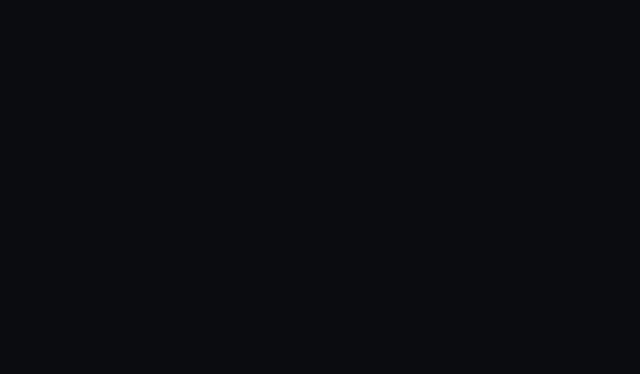
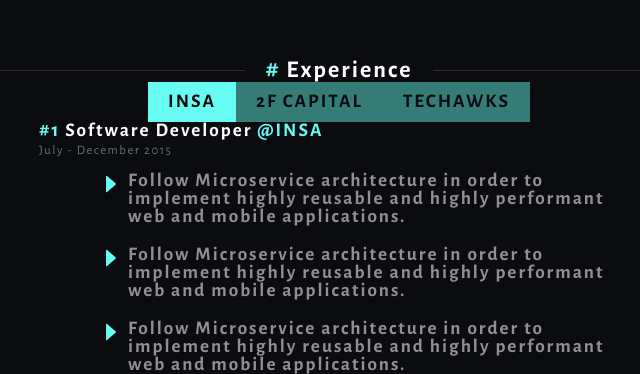
Before and after one commit to NatiG100/portfolio, a React (Create React App) app: page / in a window 1280 px wide. Shown: the part 2666-3040 px from the top of the page, without its empty margins (301-941 px from the left). Before the commit the page ends 2240 px from the top, so only its background shows below. Built offline with nearby package versions, Linux system fonts and the light colour scheme.

Commit message:
create experience section layout

```diff
--- a/src/App.js
+++ b/src/App.js
@@ -4,6 +4,7 @@
 import AboutSection from "./sections/AboutSection";
 import SkillSection from "./sections/SkillSection";
 import { useEffect, useState } from "react";
+import ExperienceSection from "./sections/ExperienceSection";
 
 function App() {
   const [displayNav, setDisplayNav] = useState(true);
@@ -29,6 +30,7 @@
       <HeroSection/>
       <AboutSection/>
       <SkillSection/>
+      <ExperienceSection/>
     </>
   );
 }
--- /dev/null
+++ b/src/sections/ExperienceSection/ExperienceSectionElements.js
@@ -0,0 +1,95 @@
+import styled from 'styled-components';
+import theme from '../../theme';
+import {AiFillCaretRight as ArrowIcon} from 'react-icons/ai'
+
+export const StyledExperienceSection = styled.section`
+    margin-top: 80px;
+    width: 100%;
+    display: flex;
+    flex-direction:column ;
+    align-items: center;
+    justify-content: flex-end;
+    height: calc(100vh - 80px);
+    min-height: 400px;
+`;
+
+export const StyledWhereMenu = styled.div`
+    width: max-content;
+    max-width:100% ;
+    overflow-x: auto;
+    display:flex ;
+    align-items:center ;
+    justify-content:center ;
+    gap: 0px;
+`;
+export const StyledWhereMenuItem = styled.button`
+    outline: none;
+    background-color:${theme.colors.primary}${({selected})=>(!selected&&"77")} ;
+    color: ${theme.colors.background};
+    border-radius: 5px;
+    font-size:${theme.font.lg} ;
+    letter-spacing:2px ;
+    height: 40px;
+    padding-left:20px ;
+    padding-right:20px ;
+    font-weight:600 ;
+    border: none;
+    border-radius:0 ;
+`;
+export const StyledJobOverview = styled.div`
+    display:grid ;
+    grid-template-rows: max-content max-content;
+    max-width: 600px;
+    width: 100%;
+    gap: 15px;
+`;
+
+export const StyledHeader = styled.div`
+    display: grid;
+    grid-template-rows:max-content max-content ;
+    gap: 5px;
+`;
+
+export const StyledH1 = styled.h1`
+    font-size:${theme.font.lg} ;
+    font-weight:600 ;
+    color: ${theme.colors.text};
+    letter-spacing:2px ;
+
+    em{
+        font-style: normal;
+        color: ${theme.colors.primary};
+    }
+`;
+
+export const StyledDate = styled.p`
+    font-size:${theme.font.sm} ;
+    color: ${theme.colors.textDarker};
+    letter-spacing: 1.5px;
+`;
+
+export const StyledResponsibilities = styled.div`
+    width: 100%;
+    padding-left:10% ;
+    display: flex;
+    flex-direction:column ;
+    gap: 20px;
+`;
+
+export const StyledResponsibility = styled.div`
+    display: grid;
+    grid-template-columns: max-content 1fr;
+    gap: 5px;
+`;
+
+export const StyledArrowIcon = styled(ArrowIcon)`
+    font-size:${theme.font.xl} ;
+    color: ${theme.colors.primary};
+`;
+
+export const StyledText = styled.p`
+    font-size:${theme.font.lg} ;
+    font-weight:600 ;
+    letter-spacing: 2px;
+    color: ${theme.colors.textDark};
+`;
--- /dev/null
+++ b/src/sections/ExperienceSection/index.jsx
@@ -0,0 +1,59 @@
+import React from 'react'
+import SectionTitle from './../../components/SectionTitle';
+import {
+    StyledArrowIcon,
+    StyledDate,
+    StyledExperienceSection,
+    StyledH1,
+    StyledHeader,
+    StyledJobOverview,
+    StyledResponsibilities,
+    StyledResponsibility,
+    StyledText,
+    StyledWhereMenu,
+    StyledWhereMenuItem
+} from './ExperienceSectionElements'
+
+const ExperienceSection = () => {
+  return (
+      <StyledExperienceSection id="experience">
+          <SectionTitle title='Experience'/>
+          <StyledWhereMenu>
+              <StyledWhereMenuItem selected="true">INSA</StyledWhereMenuItem>
+              <StyledWhereMenuItem>2F CAPITAL</StyledWhereMenuItem>
+              <StyledWhereMenuItem>TECHAWKS</StyledWhereMenuItem>
+          </StyledWhereMenu>
+          <StyledJobOverview>
+              <StyledHeader>
+                  <StyledH1><em>#1</em> Software Developer <em>@INSA</em></StyledH1>
+                  <StyledDate>July - December 2015</StyledDate>
+              </StyledHeader>
+              <StyledResponsibilities>
+                  <StyledResponsibility>
+                      <StyledArrowIcon/>
+                      <StyledText>
+                          Follow Microservice architecture in order to implement highly
+                        reusable and highly performant web and mobile applications.
+                    </StyledText>
+                  </StyledResponsibility>
+                  <StyledResponsibility>
+                      <StyledArrowIcon/>
+                      <StyledText>
+                          Follow Microservice architecture in order to implement highly
+                        reusable and highly performant web and mobile applications.
+                    </StyledText>
+                  </StyledResponsibility>
+                  <StyledResponsibility>
+                      <StyledArrowIcon/>
+                      <StyledText>
+                          Follow Microservice architecture in order to implement highly
+                        reusable and highly performant web and mobile applications.
+                    </StyledText>
+                  </StyledResponsibility>
+              </StyledResponsibilities>
+          </StyledJobOverview>
+      </StyledExperienceSection>
+  )
+}
+
+export default ExperienceSection;
```
